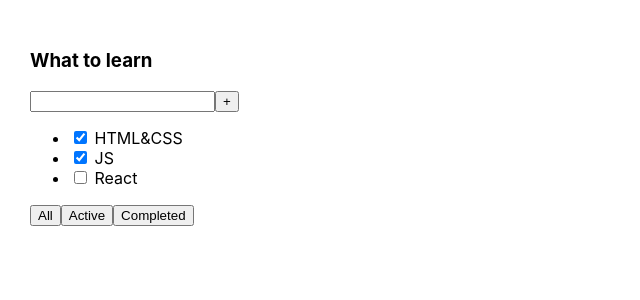
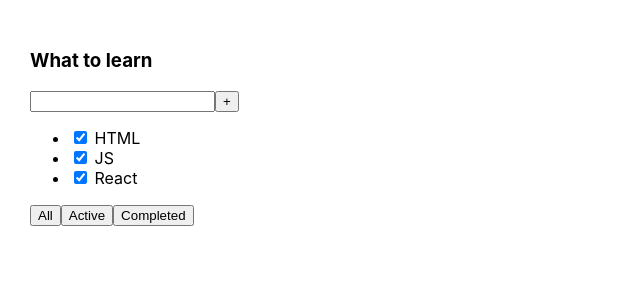
Before and after one commit to VladislavRomash/todolist_v3, a React (Vite) app: page / in a window 1280 px wide. Shown: the top 300 px of the page, without its empty margins (0-640 px from the left). Built offline with nearby package versions, Linux system fonts and the light colour scheme.

Commit message:
Added data (array of tasks)

```diff
--- a/src/App.tsx
+++ b/src/App.tsx
@@ -1,11 +1,19 @@
 import './App.css'
 import {Todolist} from './components/Todolist.tsx';
-import {JSX} from 'react';
+import {JSX, useState} from 'react';
+import {Task} from './types/Task.ts';
 
 function App(): JSX.Element {
+
+    const [tasks, setTasks] = useState<Task[]>([
+        {id: crypto.randomUUID(), title: 'HTML', isDone: true},
+        {id: crypto.randomUUID(), title: 'JS', isDone: true},
+        {id: crypto.randomUUID(), title: 'React', isDone: true},
+    ]);
+
     return (
         <div className="app">
-            <Todolist/>
+            <Todolist tasks={tasks}/>
         </div>
     )
 }
--- a/src/components/Tasks.tsx
+++ b/src/components/Tasks.tsx
@@ -1,17 +1,23 @@
 import {JSX} from 'react';
+import {Task} from '../types/Task.ts';
 
-export const Tasks = (): JSX.Element => {
+type Props = {
+    tasks: Task[];
+}
+
+export const Tasks = ({tasks}: Props): JSX.Element => {
+
+    const task: JSX.Element[] = tasks.map(m => {
+        return (
+            <li key={m.id}>
+                <input type="checkbox" checked={m.isDone}/> <span>{m.title}</span>
+            </li>
+        )
+    })
+
     return (
         <ul>
-            <li>
-                <input type="checkbox" checked={true}/> <span>HTML&CSS</span>
-            </li>
-            <li>
-                <input type="checkbox" checked={true}/> <span>JS</span>
-            </li>
-            <li>
-                <input type="checkbox" checked={false}/> <span>React</span>
-            </li>
+            {task}
         </ul>
     );
 };
--- a/src/components/Todolist.tsx
+++ b/src/components/Todolist.tsx
@@ -3,13 +3,18 @@ import {JSX} from 'react';
 import {Title} from './Title.tsx';
 import {Input} from './Input.tsx';
 import {Button} from './Button.tsx';
+import {Task} from '../types/Task.ts';
 
-export const Todolist = (): JSX.Element => {
+type Props = {
+    tasks: Task[]
+}
+
+export const Todolist = ({tasks}: Props): JSX.Element => {
     return (
         <div>
             <Title title={'What to learn'}/>
             <Input/>
-            <Tasks/>
+            <Tasks tasks={tasks}/>
             <div>
                 <Button title={'All'}/>
                 <Button title={'Active'}/>
--- /dev/null
+++ b/src/types/Task.ts
@@ -0,0 +1,5 @@
+export type Task = {
+    id: string
+    title: string
+    isDone: boolean
+}
```
